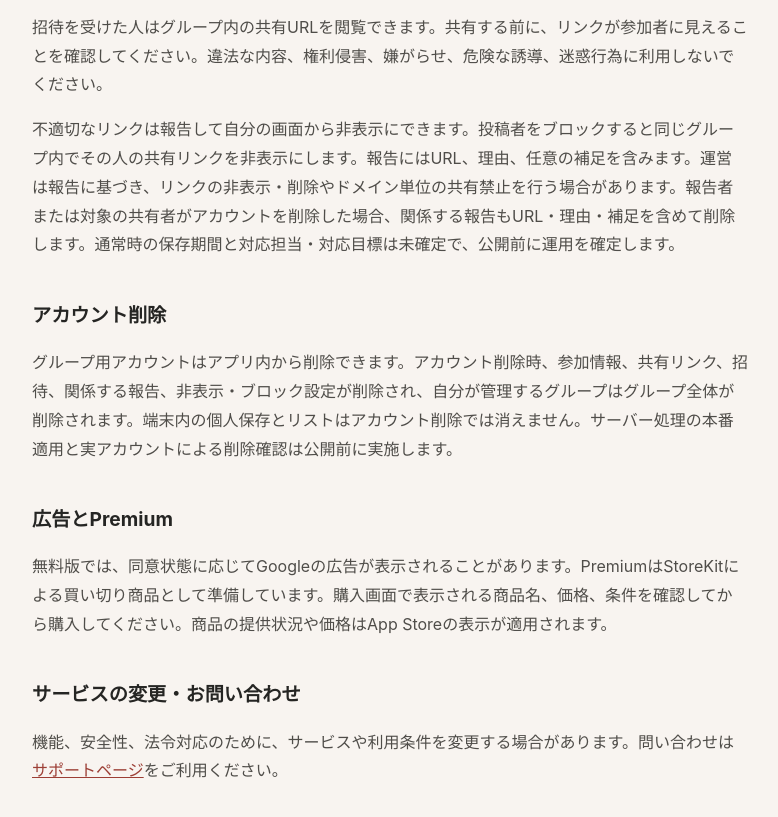
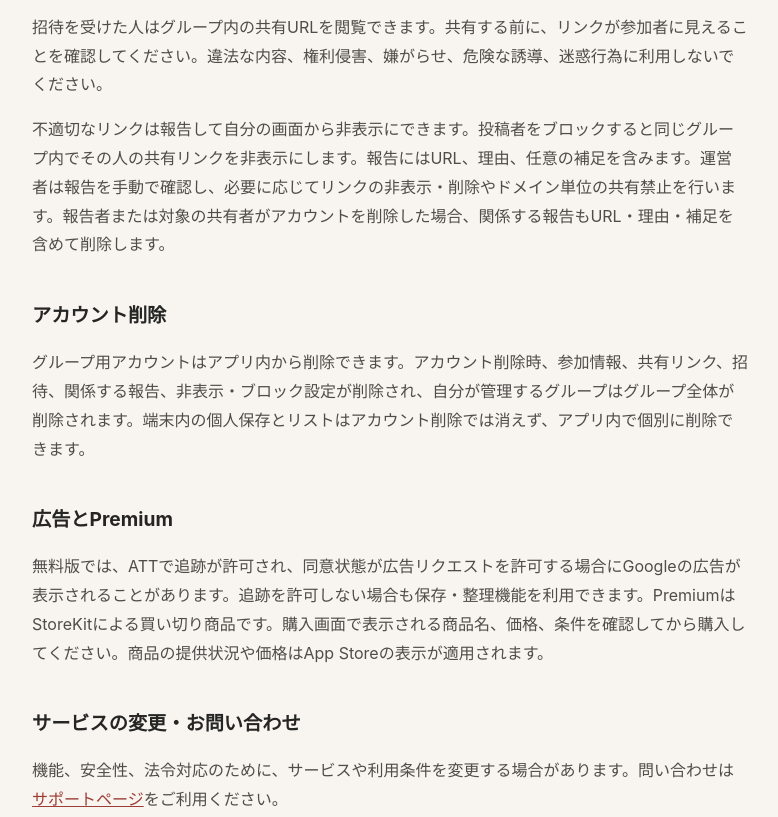
Before and after one commit to hibikifuji0210-maker/hibikifuji0210-maker.github.io, a plain HTML site: page ideasnap/terms.html in a window 1280 px wide. Shown: the part 580-1397 px from the top of the page, without its empty margins (250-1028 px from the left). Drawn offline with Linux system fonts and the light colour scheme.

Commit message:
Clarify IdeaSnap privacy, support and manual moderation

```diff
--- a/ideasnap/terms.html
+++ b/ideasnap/terms.html
@@ -2,11 +2,11 @@
 <html lang="ja">
 <head><meta charset="utf-8"><meta name="viewport" content="width=device-width, initial-scale=1"><meta name="theme-color" content="#f8f4f0"><title>利用条件 — IdeaSnap</title><style>
 :root{color-scheme:light;--ink:#252523;--muted:#696762;--paper:#f8f4f0;--card:#fffdfa;--line:#e6ddd4;--accent:#d96458}*{box-sizing:border-box}body{margin:0;background:var(--paper);color:var(--ink);font-family:-apple-system,BlinkMacSystemFont,"Hiragino Sans","Yu Gothic UI",Meiryo,sans-serif;line-height:1.8}main{max-width:760px;margin:auto;padding:26px 22px 70px}.mark{display:inline-flex;align-items:center;gap:10px;font-weight:750;text-decoration:none;color:var(--ink)}.symbol{width:36px;height:36px;border-radius:12px;background:var(--accent);display:grid;place-items:center;color:white}.eyebrow{margin-top:54px;color:var(--accent);font-size:.83rem;font-weight:700;letter-spacing:.08em}h1{font-size:clamp(2rem,7vw,3.2rem);line-height:1.2;letter-spacing:-.04em;margin:.25em 0}.updated{color:var(--muted);font-size:.9rem}h2{font-size:1.2rem;margin:2em 0 .4em}p,li{color:#4f4d49}a{color:#9c3e35}nav{display:flex;flex-wrap:wrap;gap:16px;border-top:1px solid var(--line);margin-top:48px;padding-top:20px;font-size:.92rem}footer{margin-top:32px;color:var(--muted);font-size:.82rem}</style></head>
-<body><main><a class="mark" href="index.html"><span class="symbol" aria-hidden="true">✳</span><span>IdeaSnap</span></a><p class="eyebrow">TERMS</p><h1>利用条件</h1><p class="updated">最終更新日：2026年10月8日（草案）</p>
+<body><main><a class="mark" href="index.html"><span class="symbol" aria-hidden="true">✳</span><span>IdeaSnap</span></a><p class="eyebrow">TERMS</p><h1>利用条件</h1><p class="updated">最終更新日：2026年10月8日</p>
 <p>IdeaSnapは、リンク、文章、画像を端末に保存し、リストに整理するアプリです。アプリの利用にあたって、次の点をご確認ください。</p>
 <h2>保存と権利</h2><p>ユーザーは、保存・共有する情報を利用するために必要な権利と許可を持っていることを確認してください。グループに共有できるのはURLです。メモ、タイトル、画像添付は共有されません。リンク先のページやサービスの内容・提供条件は、各運営者が管理します。</p>
-<h2>グループ共有と安全</h2><p>招待を受けた人はグループ内の共有URLを閲覧できます。共有する前に、リンクが参加者に見えることを確認してください。違法な内容、権利侵害、嫌がらせ、危険な誘導、迷惑行為に利用しないでください。</p><p>不適切なリンクは報告して自分の画面から非表示にできます。投稿者をブロックすると同じグループ内でその人の共有リンクを非表示にします。報告にはURL、理由、任意の補足を含みます。運営は報告に基づき、リンクの非表示・削除やドメイン単位の共有禁止を行う場合があります。報告者または対象の共有者がアカウントを削除した場合、関係する報告もURL・理由・補足を含めて削除します。通常時の保存期間と対応担当・対応目標は未確定で、公開前に運用を確定します。</p>
-<h2>アカウント削除</h2><p>グループ用アカウントはアプリ内から削除できます。アカウント削除時、参加情報、共有リンク、招待、関係する報告、非表示・ブロック設定が削除され、自分が管理するグループはグループ全体が削除されます。端末内の個人保存とリストはアカウント削除では消えません。サーバー処理の本番適用と実アカウントによる削除確認は公開前に実施します。</p>
-<h2>広告とPremium</h2><p>無料版では、同意状態に応じてGoogleの広告が表示されることがあります。PremiumはStoreKitによる買い切り商品として準備しています。購入画面で表示される商品名、価格、条件を確認してから購入してください。商品の提供状況や価格はApp Storeの表示が適用されます。</p>
+<h2>グループ共有と安全</h2><p>招待を受けた人はグループ内の共有URLを閲覧できます。共有する前に、リンクが参加者に見えることを確認してください。違法な内容、権利侵害、嫌がらせ、危険な誘導、迷惑行為に利用しないでください。</p><p>不適切なリンクは報告して自分の画面から非表示にできます。投稿者をブロックすると同じグループ内でその人の共有リンクを非表示にします。報告にはURL、理由、任意の補足を含みます。運営者は報告を手動で確認し、必要に応じてリンクの非表示・削除やドメイン単位の共有禁止を行います。報告者または対象の共有者がアカウントを削除した場合、関係する報告もURL・理由・補足を含めて削除します。</p>
+<h2>アカウント削除</h2><p>グループ用アカウントはアプリ内から削除できます。アカウント削除時、参加情報、共有リンク、招待、関係する報告、非表示・ブロック設定が削除され、自分が管理するグループはグループ全体が削除されます。端末内の個人保存とリストはアカウント削除では消えず、アプリ内で個別に削除できます。</p>
+<h2>広告とPremium</h2><p>無料版では、ATTで追跡が許可され、同意状態が広告リクエストを許可する場合にGoogleの広告が表示されることがあります。追跡を許可しない場合も保存・整理機能を利用できます。PremiumはStoreKitによる買い切り商品です。購入画面で表示される商品名、価格、条件を確認してから購入してください。商品の提供状況や価格はApp Storeの表示が適用されます。</p>
 <h2>サービスの変更・お問い合わせ</h2><p>機能、安全性、法令対応のために、サービスや利用条件を変更する場合があります。問い合わせは<a href="support.html">サポートページ</a>をご利用ください。</p>
 <nav aria-label="関連ページ"><a href="index.html">IdeaSnapトップ</a><a href="privacy.html">プライバシーポリシー</a><a href="support.html">サポート</a></nav><footer>IdeaSnap — リンクとアイデア</footer></main></body></html>
```
